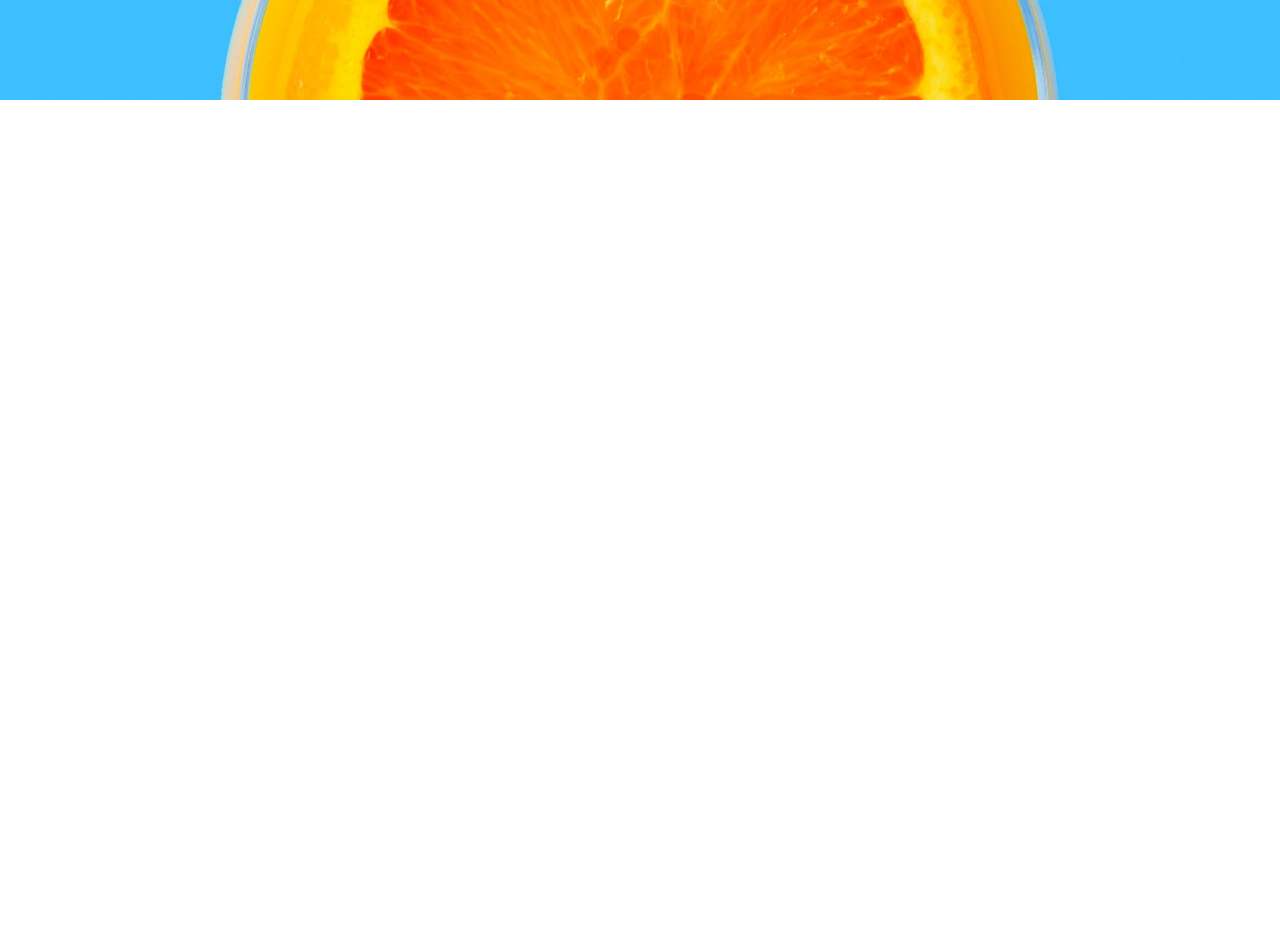
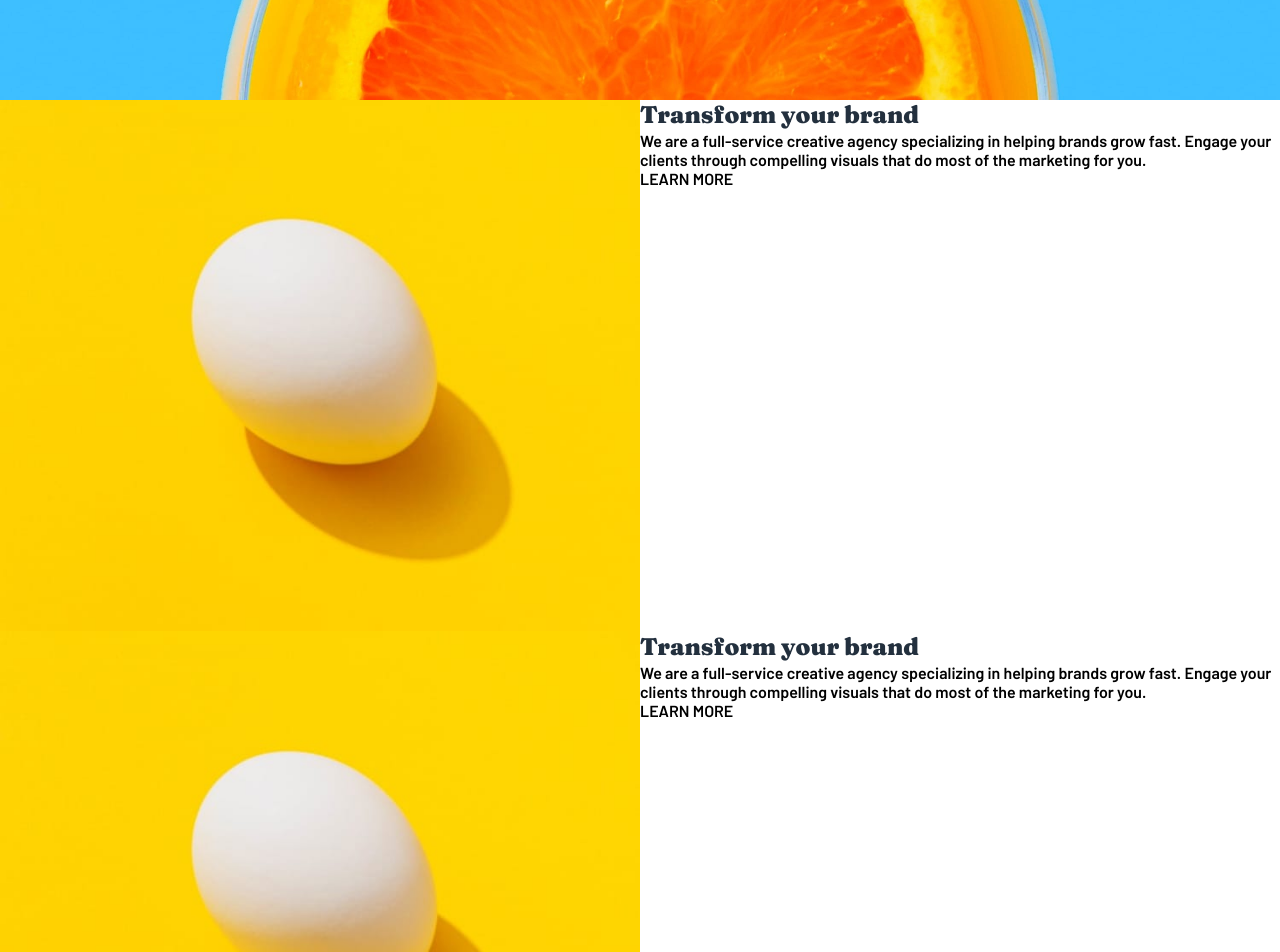
Before and after one commit to YerikAH/sunny-agency-frontend-mentor, a React (Vite) app: page / in a window 1280 px wide. Shown: the part 700-1652 px from the top of the page. Before the commit the page ends 800 px from the top, so only its background shows below. Built offline with nearby package versions, Linux system fonts and the light colour scheme.

Commit message:
end section one again

```diff
--- a/src/components/Main.tsx
+++ b/src/components/Main.tsx
@@ -1,11 +1,13 @@
 import React from "react";
 import { MainStyle } from "../styles/main_style";
 import SectionOne from "./SectionOne";
+import SectionTwo from "./SectionTwo";
 
 export default function Main() {
   return (
     <MainStyle>
       <SectionOne />
+      <SectionTwo />
     </MainStyle>
   );
 }
--- a/src/components/SectionTwo.tsx
+++ b/src/components/SectionTwo.tsx
@@ -1,5 +1,49 @@
 import React from "react";
 
+/* images */
+import eggYellowMobile from "../images/mobile/image-transform.jpg";
+import cupPinkMobile from "../images/mobile/image-stand-out.jpg";
+import eggYellowDesktop from "../images/desktop/image-transform.jpg";
+import cupPinkDesktop from "../images/desktop/image-stand-out.jpg";
+
+/* styles */
+import {
+  DivGrid,
+  GridImage,
+  GridInfo,
+  InfoLink,
+  InfoText,
+  InfoTitle,
+  SectionStyle,
+} from "../styles/seccion_two_style";
+
 export default function SectionTwo() {
-  return <div>SectionTwo</div>;
+  return (
+    <SectionStyle>
+      <DivGrid>
+        <GridImage src={eggYellowMobile} />
+        <GridInfo>
+          <InfoTitle>Transform your brand</InfoTitle>
+          <InfoText>
+            We are a full-service creative agency specializing in helping brands
+            grow fast. Engage your clients through compelling visuals that do
+            most of the marketing for you.
+          </InfoText>
+          <InfoLink>LEARN MORE</InfoLink>
+        </GridInfo>
+      </DivGrid>
+      <DivGrid>
+        <GridImage src={eggYellowMobile} />
+        <GridInfo>
+          <InfoTitle>Transform your brand</InfoTitle>
+          <InfoText>
+            We are a full-service creative agency specializing in helping brands
+            grow fast. Engage your clients through compelling visuals that do
+            most of the marketing for you.
+          </InfoText>
+          <InfoLink>LEARN MORE</InfoLink>
+        </GridInfo>
+      </DivGrid>
+    </SectionStyle>
+  );
 }
--- a/src/styles/seccion_style.ts
+++ b/src/styles/seccion_style.ts
@@ -37,10 +37,15 @@ export const SectionStyle = styled.section`
   width: 100%;
   display: flex;
   justify-content: center;
-  align-items: center;
+  align-items: start;
   margin-top: 2.1rem;
+  height: 25.8rem;
   @media (min-width: 720px) {
     margin-top: 5.1rem;
+    height: 32.4rem;
+  }
+  @media (min-width: 1000px) {
+    height: 37.4rem;
   }
 `;
 export const SectionDiv = styled.div`
--- /dev/null
+++ b/src/styles/seccion_two_style.ts
@@ -0,0 +1,34 @@
+import styled from "styled-components";
+export const SectionStyle = styled.section`
+  display: flex;
+  justify-content: center;
+  align-items: center;
+  width: 100%;
+  flex-direction: column;
+`;
+
+export const DivGrid = styled.div`
+  display: grid;
+  max-width: 1440px;
+  width: 100%;
+  justify-content: space-between;
+  @media (min-width: 720px) {
+    grid-template-columns: 50% 50%;
+  }
+`;
+export const GridImage = styled.img`
+  object-fit: cover;
+  width: 100%;
+  height: 100%;
+  grid-area: ${(props) => props.className && props.className};
+`;
+
+export const GridInfo = styled.div`
+  grid-area: ${(props) => props.className && props.className};
+`;
+export const InfoTitle = styled.h2`
+  font: normal normal 900 1.5rem/2rem var(--font-fraunces);
+  color: var(--very-dark-desaturated-blue);
+`;
+export const InfoText = styled.p``;
+export const InfoLink = styled.a``;
```
